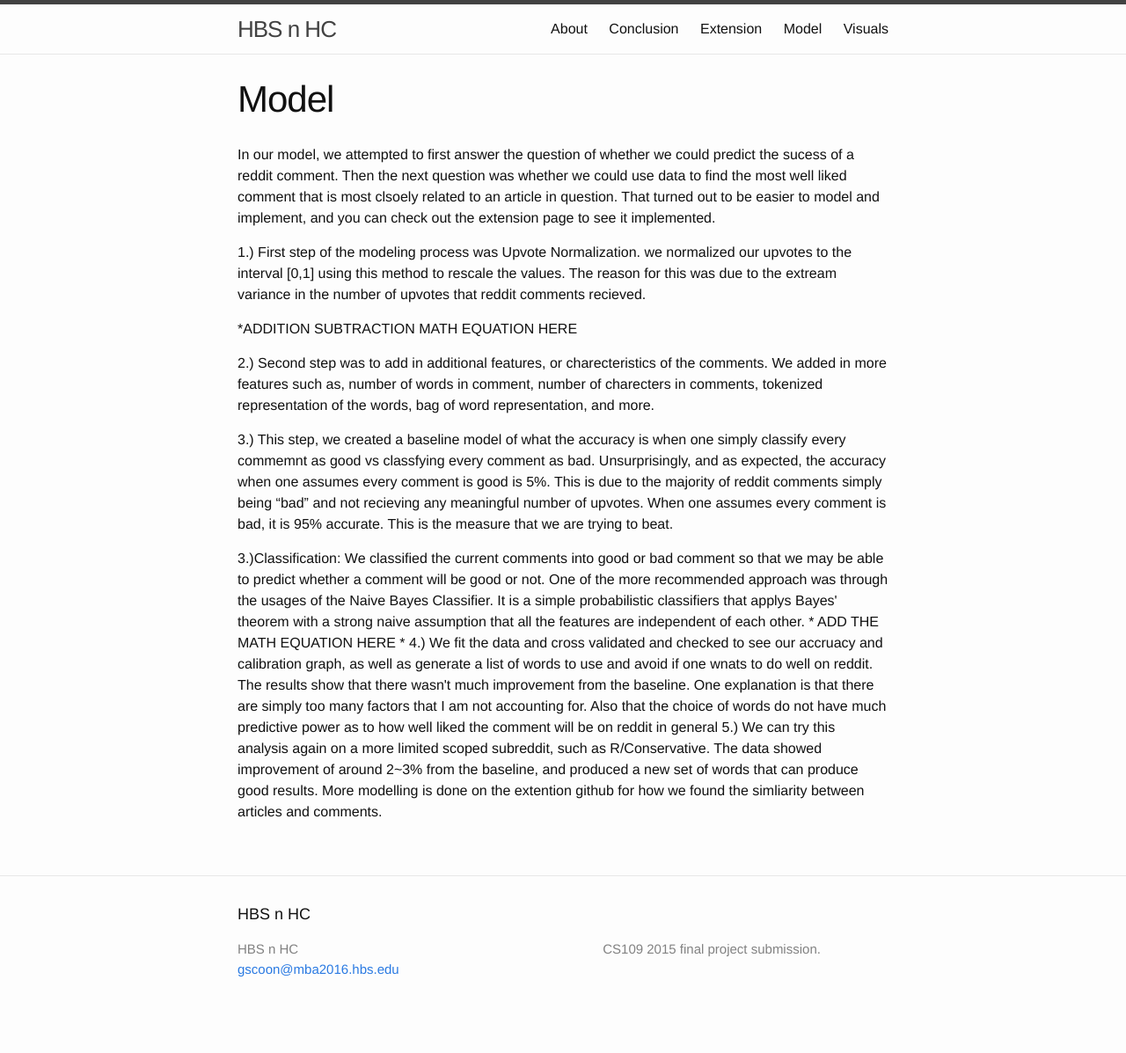
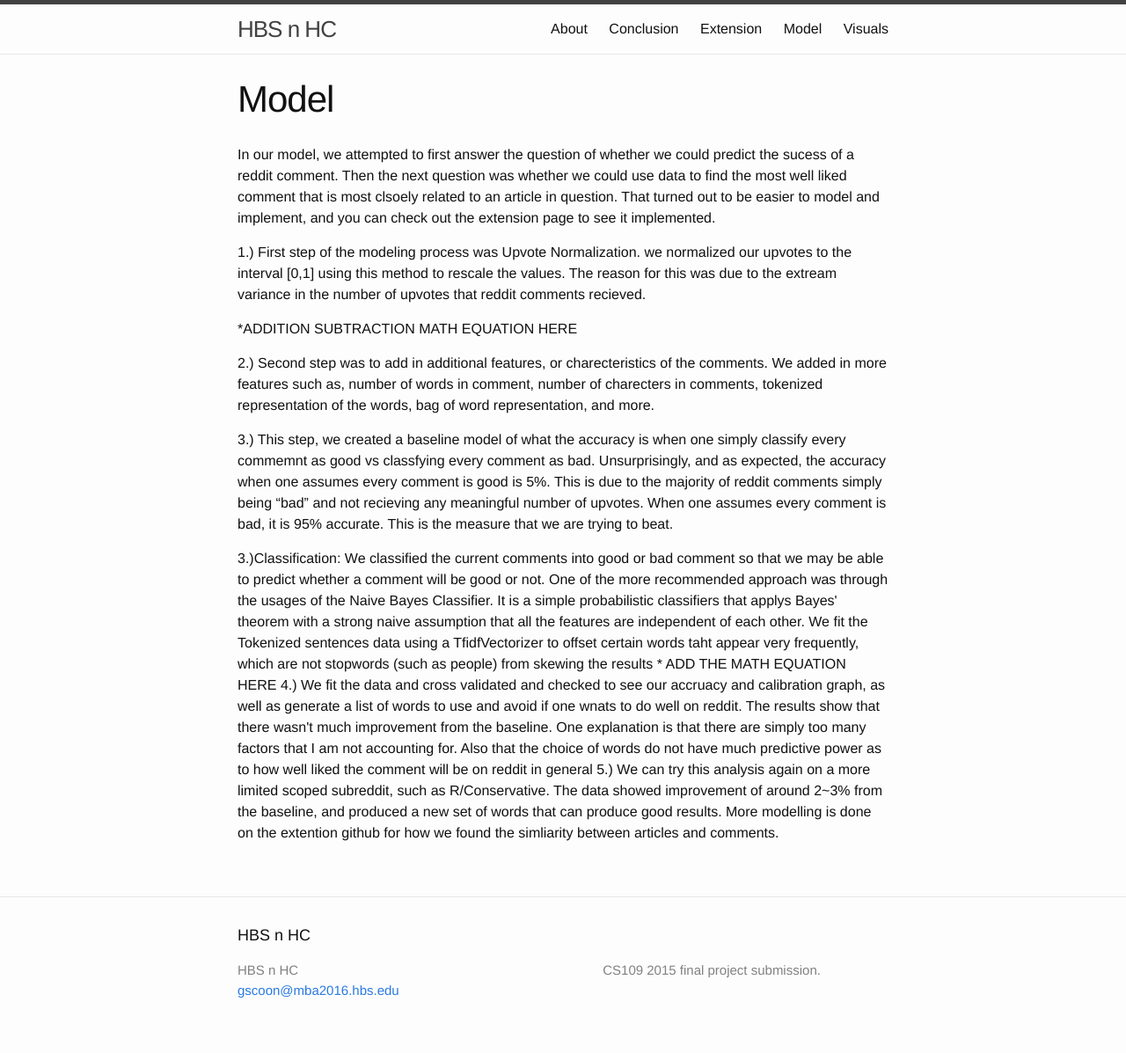
Before and after one commit to UKeeeM/CS109-Project-, a Jekyll site: the page built from model.md, in a window 1280 px wide. Shown: the whole page at 88% size. Built offline with Jekyll 4.4.1, drawn with Linux system fonts in a browser that asks for light colours; before the commit the page ends 1173 px from its top, so only the background shows below that.

Commit message:
small updte

```diff
--- a/model.md
+++ b/model.md
@@ -18,10 +18,10 @@ In our model, we attempted to first answer the question of whether we could pred
 
 <Add image of the baseline model>
 
-3.)Classification: We classified the current comments into good or bad comment so that we may be able to predict whether a comment will be good or not. One of the more recommended approach was through the usages of the Naive Bayes Classifier.   It is a simple probabilistic classifiers that applys Bayes' theorem with a strong naive assumption that all the features are independent of each other.
+3.)Classification: We classified the current comments into good or bad comment so that we may be able to predict whether a comment will be good or not. One of the more recommended approach was through the usages of the Naive Bayes Classifier.   It is a simple probabilistic classifiers that applys Bayes' theorem with a strong naive assumption that all the features are independent of each other. We fit the Tokenized sentences data using a TfidfVectorizer to offset certain words taht appear very frequently, which are not stopwords (such as people) from skewing the results
 
 * ADD THE MATH EQUATION HERE
-*
+
 4.) We fit the data and cross validated and checked to see our accruacy and calibration graph, as well as generate a list of words to use and avoid if one wnats to do well on reddit.
 <Add the graph >
 
```
